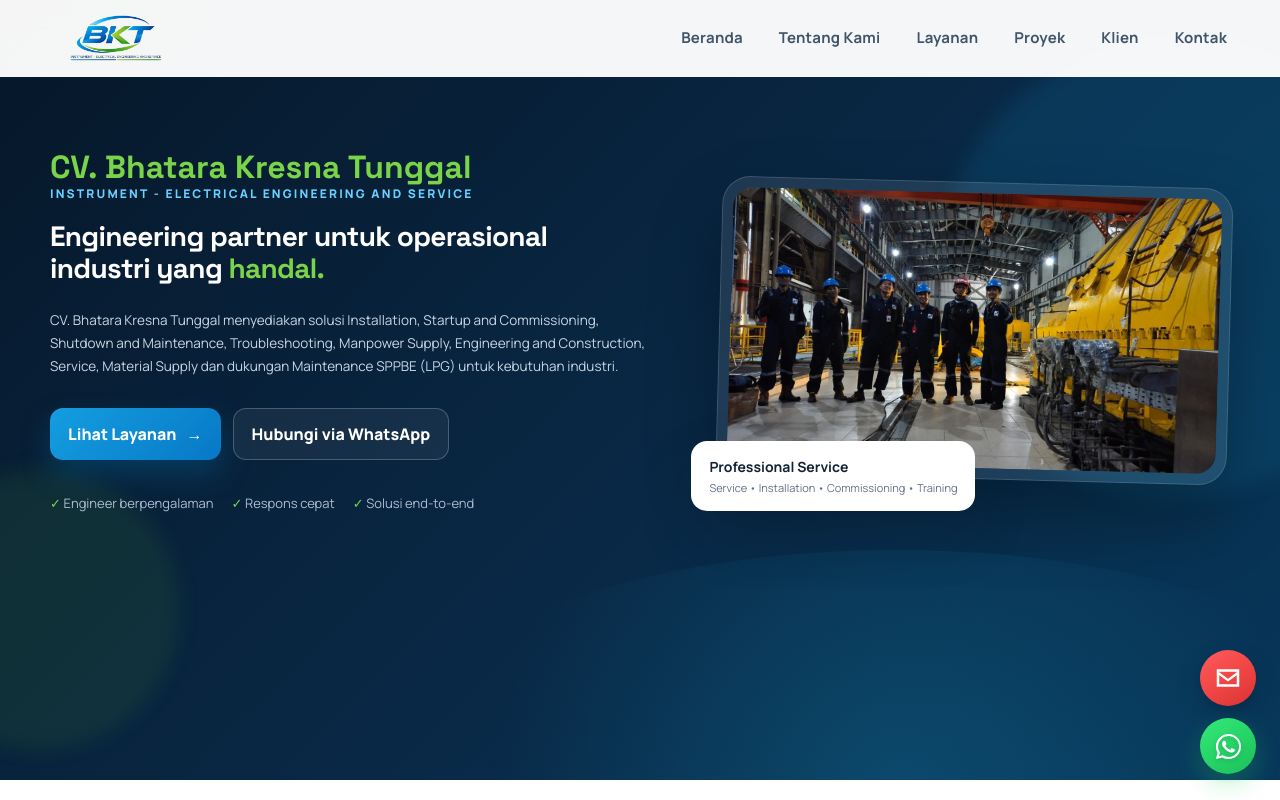
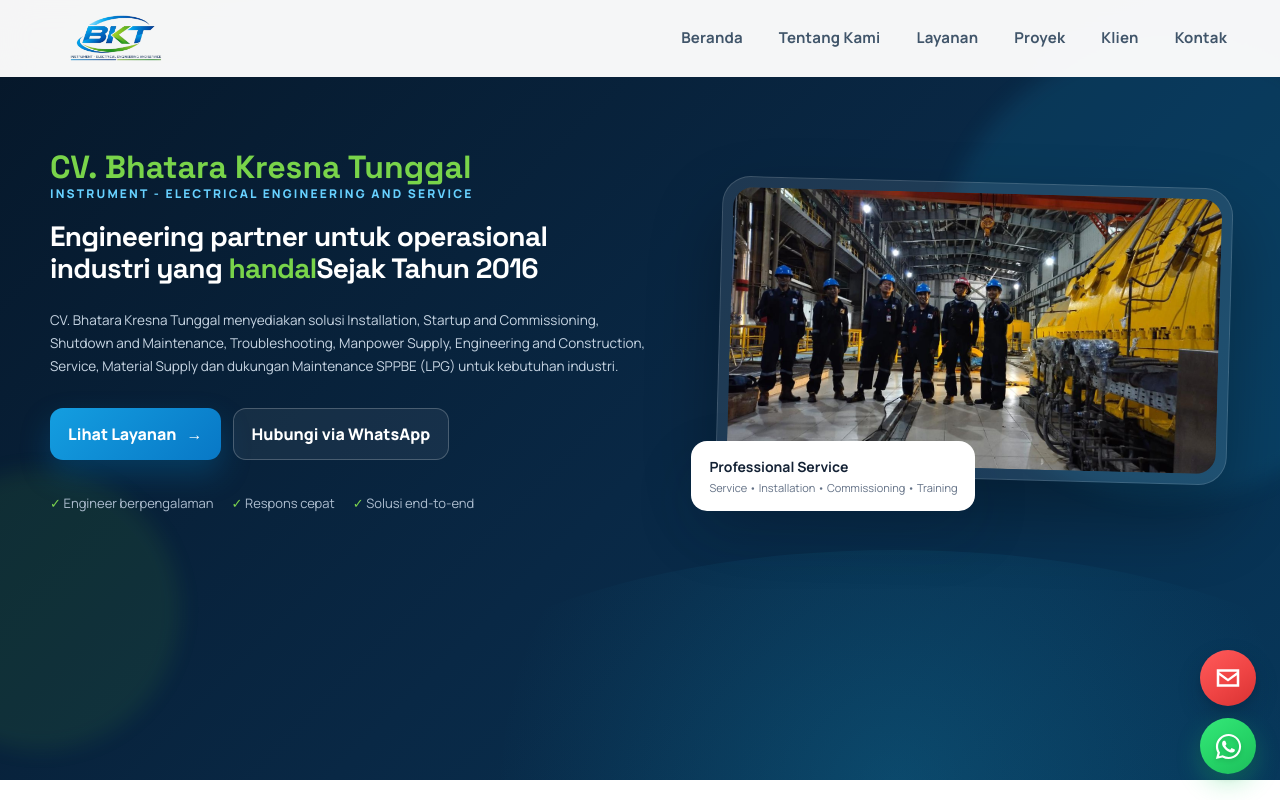
Before and after one commit to athenszz00/bkt-company-profile, a React (Vite) app: page / in a window 1280 px wide. Shown: the top 800 px of the page. Built offline with nearby package versions, Linux system fonts and the light colour scheme.

Commit message:
tambah Sejak Tahun 2016

```diff
--- a/src/main.jsx
+++ b/src/main.jsx
@@ -283,7 +283,8 @@
 
               <h1 className="hero__headline">
                 Engineering partner untuk operasional industri yang{' '}
-                <span>handal.</span>
+                <span>handal</span>
+                Sejak Tahun 2016
               </h1>
 
               <p className="hero__lead">
```
Also changed, not shown: 2 other files (tests, documents, lock files or other folders).
